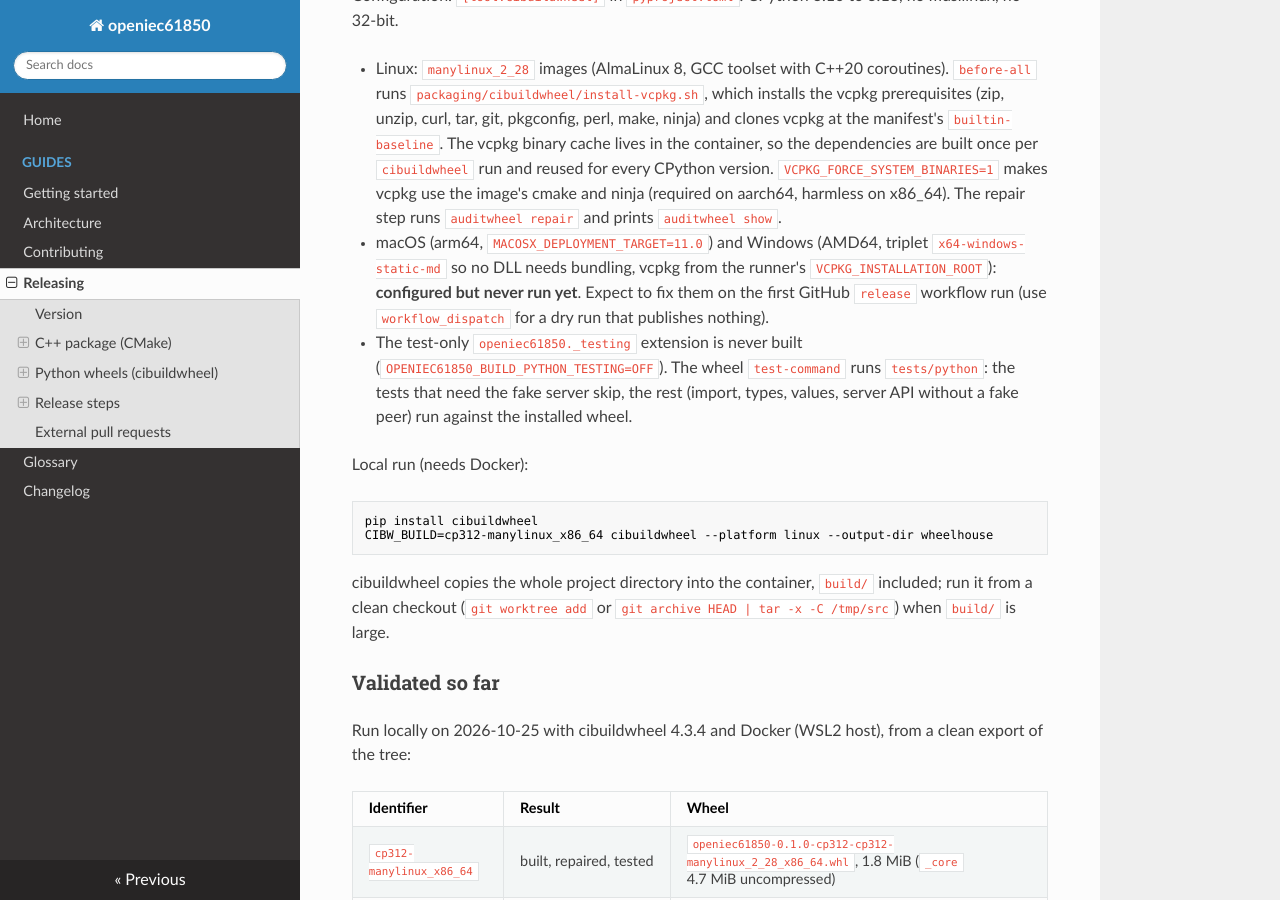
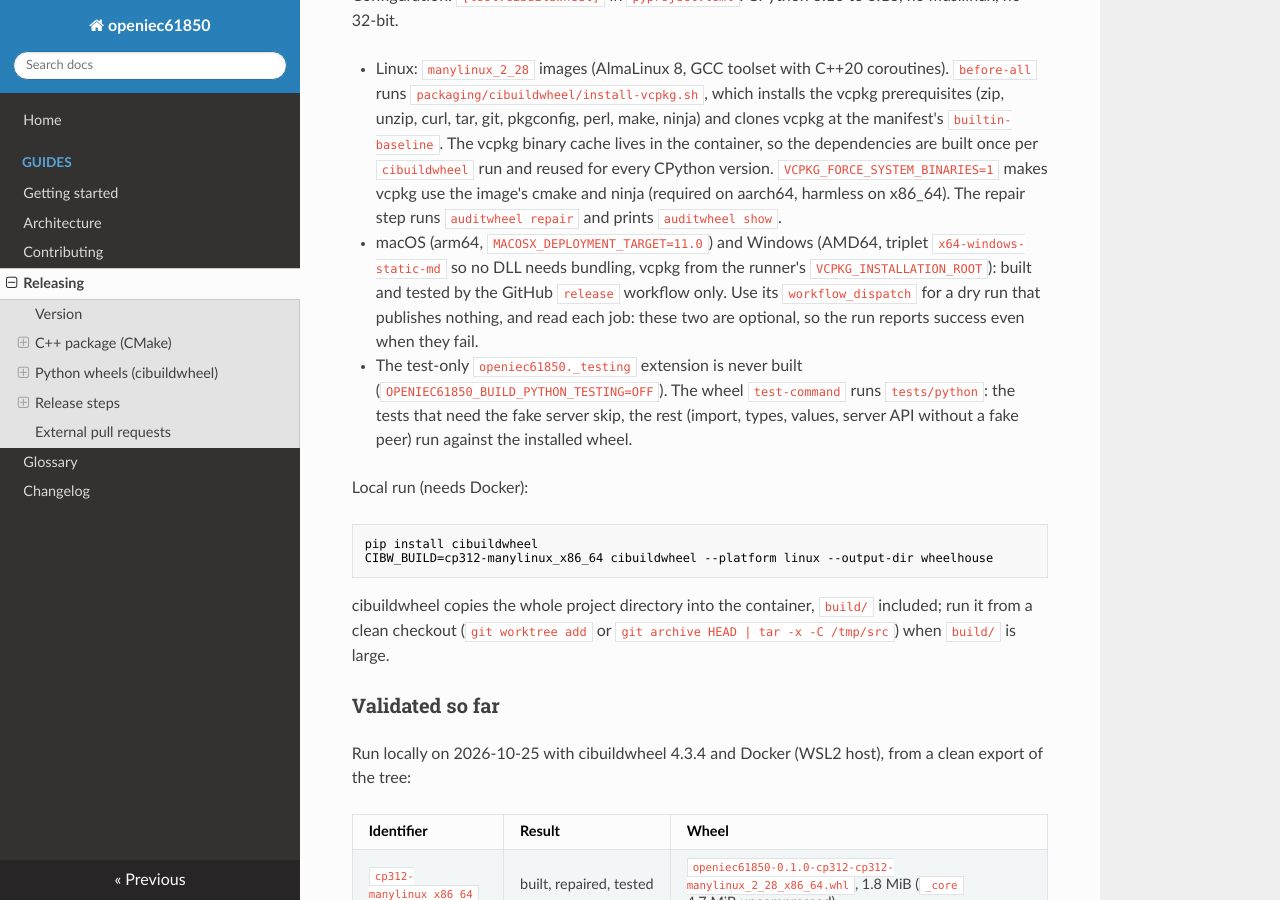
Before and after one commit to vicentevendramin/openiec61850, an MkDocs documentation site: the page built from docs/guides/releasing.md, in a window 1280 px wide and 900 px high, scrolled down 1686 px. Built offline with MkDocs 1.6.1, drawn with Linux system fonts in a browser that asks for light colours; nearby versions of some CDN libraries.

```diff
--- a/CMakeLists.txt
+++ b/CMakeLists.txt
@@ -30,7 +30,7 @@ if(OPENIEC61850_BUILD_BENCHMARKS)
   list(APPEND VCPKG_MANIFEST_FEATURES "benchmarks")
 endif()
 
-project(openiec61850 VERSION 0.1.0 LANGUAGES CXX)
+project(openiec61850 VERSION 0.2.0 LANGUAGES CXX)
 
 set(CMAKE_CXX_STANDARD 20)
 set(CMAKE_CXX_STANDARD_REQUIRED ON)
--- a/docs/guides/releasing.md
+++ b/docs/guides/releasing.md
@@ -83,8 +83,9 @@ no 32-bit.
   `auditwheel show`.
 - macOS (arm64, `MACOSX_DEPLOYMENT_TARGET=11.0`) and Windows (AMD64, triplet
   `x64-windows-static-md` so no DLL needs bundling, vcpkg from the runner's
-  `VCPKG_INSTALLATION_ROOT`): **configured but never run yet**. Expect to fix them on the first
-  GitHub `release` workflow run (use `workflow_dispatch` for a dry run that publishes nothing).
+  `VCPKG_INSTALLATION_ROOT`): built and tested by the GitHub `release` workflow only. Use its
+  `workflow_dispatch` for a dry run that publishes nothing, and read each job: these two are
+  optional, so the run reports success even when they fail.
 - The test-only `openiec61850._testing` extension is never built
   (`OPENIEC61850_BUILD_PYTHON_TESTING=OFF`). The wheel `test-command` runs `tests/python`: the
   tests that need the fake server skip, the rest (import, types, values, server API without a
--- a/vcpkg.json
+++ b/vcpkg.json
@@ -1,7 +1,7 @@
 {
   "$schema": "https://raw.githubusercontent.com/microsoft/vcpkg-tool/main/docs/vcpkg.schema.json",
   "name": "openiec61850",
-  "version": "0.1.0",
+  "version": "0.2.0",
   "license": "Apache-2.0",
   "builtin-baseline": "a073c28e52d920cb2465a17512324b3b6684d03a",
   "dependencies": [
```
Also changed, not shown: CHANGELOG.md (+18 -2 lines), 2 other files.
